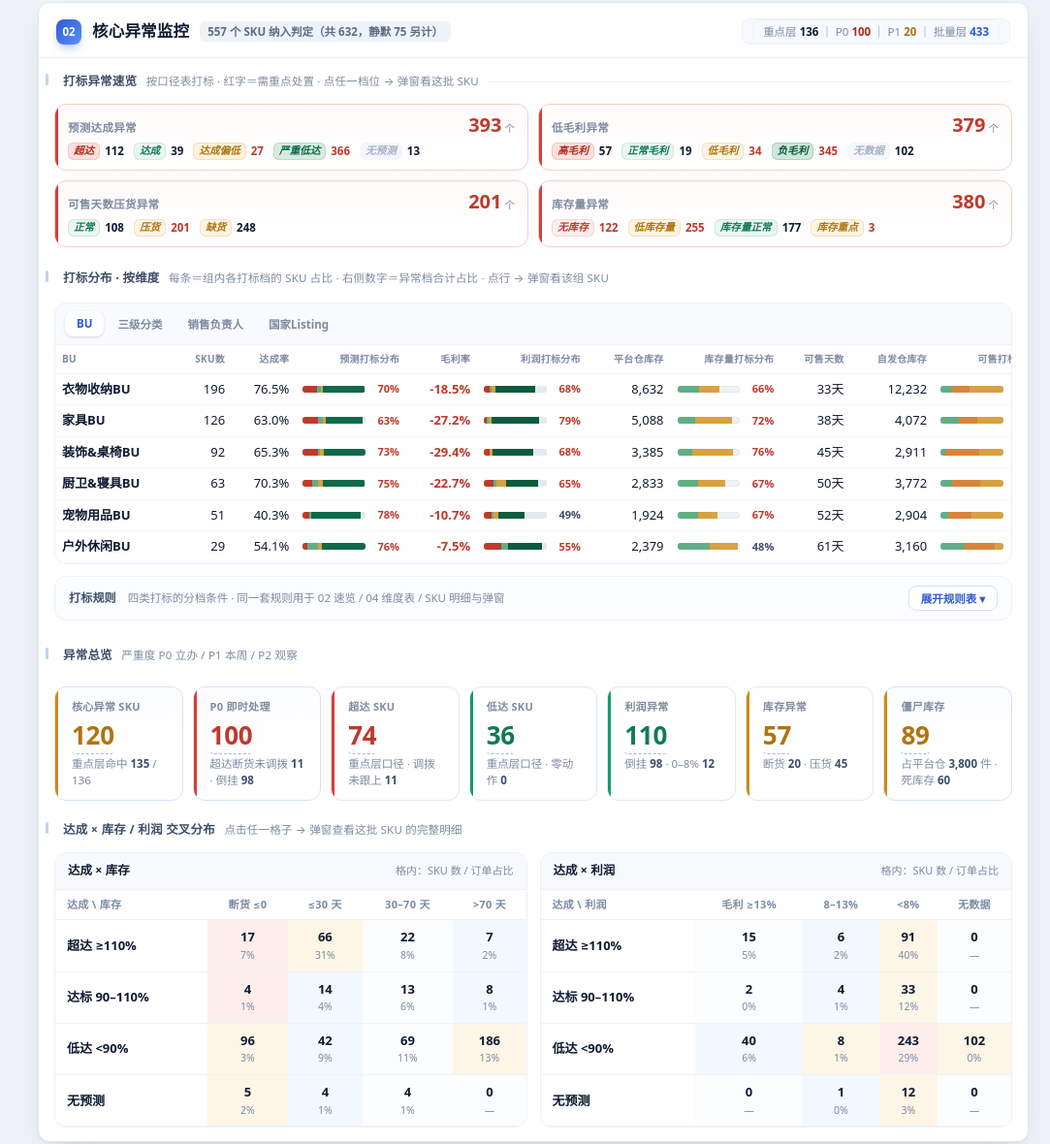
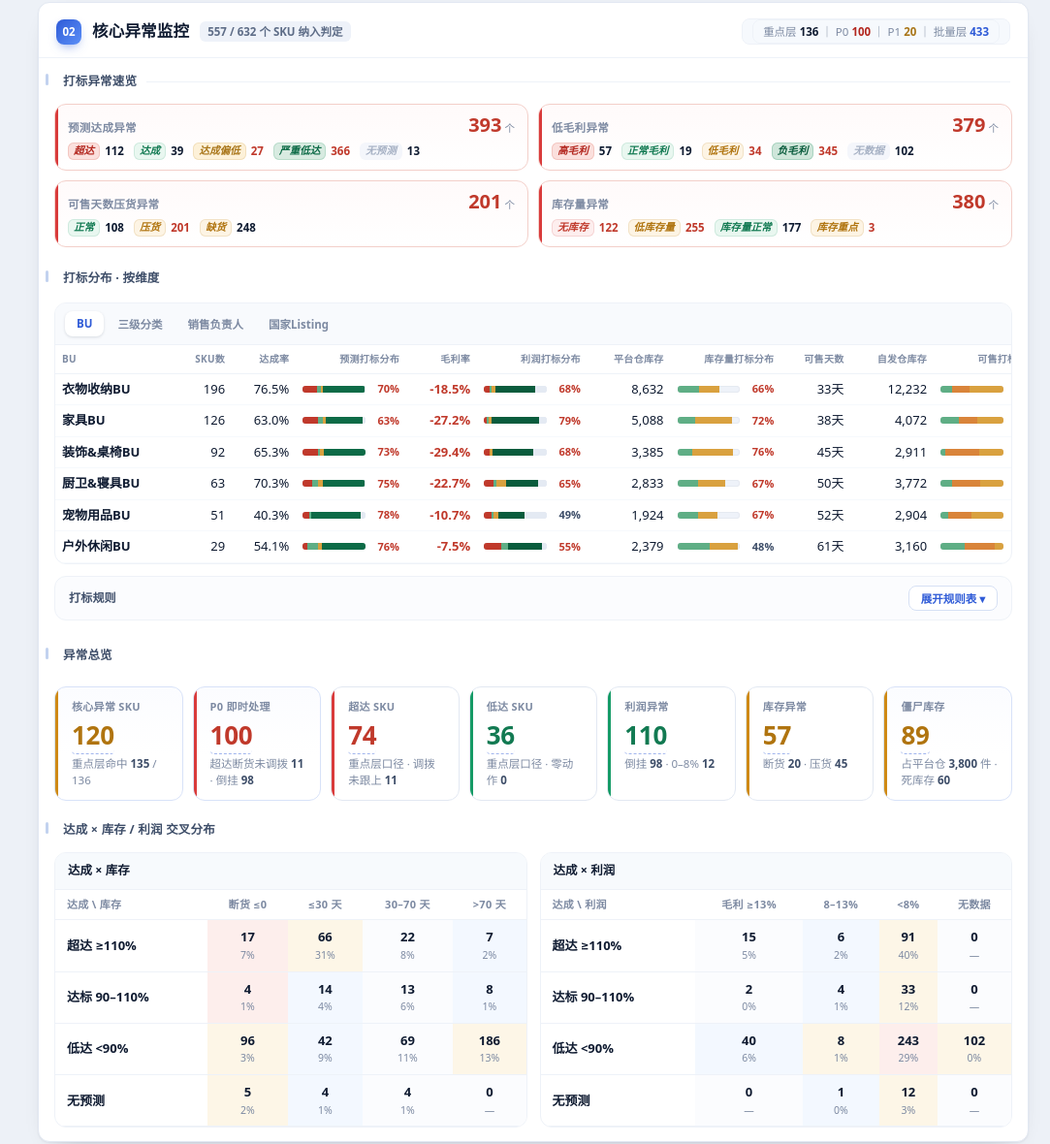
Before and after one commit to zhaom2203-alt/lazam-price-promo-dashboard, a plain HTML site: page index.html in a window 1280 px wide. Shown: the part 1429-2609 px from the top of the page at 97% size, without its empty margins (197-1280 px from the left). Drawn offline with Linux system fonts and the light colour scheme.

Commit message:
deploy: 巴西运营监控看板（多版本）

```diff
--- a/index.html
+++ b/index.html
@@ -493,7 +493,6 @@ table.dt tfoot td.l{text-align:left}
 .mtx{border:1px solid var(--line2);border-radius:12px;overflow:hidden;background:#fff}
 .mtx .mh{padding:9px 13px;font-size:12.5px;font-weight:700;background:#f7fafd;border-bottom:1px solid var(--line2);
   display:flex;align-items:baseline;gap:8px}
-.mtx .mh em{font-style:normal;font-size:11px;color:var(--muted);font-weight:400;margin-left:auto}
 table.ht{width:100%;border-collapse:collapse;font-size:12.5px;font-variant-numeric:tabular-nums}
 table.ht th{font-size:11px;color:var(--muted);padding:7px 8px;text-align:center;font-weight:600;border-bottom:1px solid var(--line2)}
 table.ht th.l{text-align:left;padding-left:12px}
@@ -948,7 +947,6 @@ table.skmt th.srt .sk-ar{opacity:.9}
 .tagrule{margin:6px 16px 12px;border:1px solid var(--line2);border-radius:12px;background:#fbfcfe;overflow:hidden}
 .trbar{display:flex;align-items:center;gap:12px;padding:9px 14px;flex-wrap:wrap}
 .tagrule .trt{font-size:12px;font-weight:700;color:var(--ink2);letter-spacing:.2px}
-.tagrule .trs{font-size:11.5px;color:var(--muted)}
 .tagrule .trbtn{margin-left:auto;border:1px solid #d6e0f4;background:#fff;border-radius:8px;
   padding:4px 12px;font-family:inherit;font-size:11.5px;color:#2f5bd7;cursor:pointer;font-weight:600;
   transition:.15s;white-space:nowrap}
@@ -965,8 +963,6 @@ table.tagrt tr.trna td{background:#fafbfd;color:#9aa7bd}
 table.tagrt tr.trna td.cond{color:#aab6c9}
 table.tagrt .tg{min-width:0;padding:1px 8px;font-size:11px}
 table.tagrt .tg em{font-style:normal;font-size:10px;color:#8492a8;margin-left:3px}
-.tagrule .trnote{font-size:11px;color:var(--muted);line-height:1.7;padding:9px 2px 2px}
-.tagrule .trnote code{background:#eef2f9;border-radius:4px;padding:1px 5px;font-size:10.5px;color:#4a5b78}
 
 /* ---------- 打标列下拉筛选 ---------- */
 table.dt tr.filrow select.fin,
@@ -1204,10 +1200,10 @@ td.lwt .lwc[title]{cursor:help}
           <div class="btitle"><span class="bnum">02</span><h2>核心异常监控</h2><span class="cnt" id="anoScope"></span></div>
           <div class="bmeta"><span class="mtag" id="anoMeta"></span></div>
         </div>
-        <div class="subhead"><span>打标异常速览 <b>按口径表打标 · 红字＝需重点处置 · 点任一档位 → 弹窗看这批 SKU</b></span></div>
+        <div class="subhead"><span>打标异常速览</span></div>
         <div class="tagsum" id="anoTags"></div>
 
-        <div class="subhead noline"><span>打标分布 · 按维度 <b>每条＝组内各打标档的 SKU 占比 · 右侧数字＝异常档合计占比 · 点行 → 弹窗看该组 SKU</b></span></div>
+        <div class="subhead noline"><span>打标分布 · 按维度</span></div>
         <div class="tdist" id="anoDist">
           <div class="tdtabs" id="anoDistTabs">
             <button data-d="bu" class="on">BU</button>
@@ -1221,7 +1217,6 @@ td.lwt .lwc[title]{cursor:help}
         <div class="tagrule" id="anoRule">
           <div class="trbar">
             <span class="trt">打标规则</span>
-            <span class="trs">四类打标的分档条件 · 同一套规则用于 02 速览 / 04 维度表 / SKU 明细与弹窗</span>
             <button class="trbtn" id="anoRuleBtn">展开规则表 ▾</button>
           </div>
           <div class="trbody">
@@ -1265,14 +1260,13 @@ td.lwt .lwc[title]{cursor:help}
                 </tr>
               </tbody>
             </table>
-            <div class="trnote">阈值定义在 <code>tagR / tagP / tagD / tagS</code> 四个函数里，改一处四处同步（02 速览 · 02 分布 · 04 维度表 · SKU 明细与弹窗）。「达成率」按 4周累计最新版计算；「库存量」按平台仓可销售展示库存。</div>
           </div>
         </div>
 
-        <div class="subhead noline"><span>异常总览 <b>严重度 P0 立办 / P1 本周 / P2 观察</b></span></div>
+        <div class="subhead noline"><span>异常总览</span></div>
         <div class="kpis" id="anoKpis"></div>
 
-        <div class="subhead noline"><span>达成 × 库存 / 利润 交叉分布 <b>点击任一格子 → 弹窗查看这批 SKU 的完整明细</b></span></div>
+        <div class="subhead noline"><span>达成 × 库存 / 利润 交叉分布</span></div>
         <div class="mtx-wrap" id="anoMtx"></div>
 
       </section>
@@ -3082,7 +3076,7 @@ function renderAno(){
   const zombieDead=zombieRows.filter(r=>r.q4<=0).length;
   const bAll=big.filter(r=>FL(r).over||FL(r).low||FL(r).oos||FL(r).pile||FL(r).prU13||(r.q4>0&&!(r.f4>0))).length;
 
-  $('#anoScope').textContent = nf(mat.length)+' 个 SKU 纳入判定（共 '+nf(rows.length)+'，静默 '+nf(rows.length-mat.length)+' 另计）';
+  $('#anoScope').textContent = nf(mat.length)+' / '+nf(rows.length)+' 个 SKU 纳入判定';
   $('#anoMeta').innerHTML = '<span class="mtag">重点层 <b>'+nf(big.length)+'</b> ｜ P0 <b style="color:#b3271f">'+nf(c0)+
     '</b> ｜ P1 <b style="color:#a9761a">'+nf(c1)+'</b> ｜ 批量层 <b style="color:#2f5bd7">'+nf(c2)+'</b></span>';
 
@@ -3244,7 +3238,7 @@ function renderAno(){
       });
       h+='</tbody></table>';
       if(gs.length>show.length){
-        h+='<div class="dfoot">共 '+gs.length+' 组，按 SKU 数显示前 '+show.length+' 组</div>';
+        h+='<div class="dfoot">前 '+show.length+' / 共 '+gs.length+' 组</div>';
       }
       host.innerHTML=h;
       host.querySelectorAll('tbody tr').forEach(function(tr){
@@ -3288,7 +3282,7 @@ function renderAno(){
   const invT=['断货 ≤0','≤30 天','30–70 天','>70 天'];
   const prT=['毛利 ≥13%','8–13%','<8%','无数据'];
   const mtx=function(title,sub,rowsN,colsN,cm,qm,sev,dim){
-    let h='<div class="mtx"><div class="mh">'+title+'<em>'+sub+'</em></div><table class="ht"><thead><tr><th class="l">达成 \\ '+dim+'</th>';
+    let h='<div class="mtx"><div class="mh">'+title+'</div><table class="ht"><thead><tr><th class="l">达成 \\ '+dim+'</th>';
     colsN.forEach(function(c){ h+='<th>'+c+'</th>'; });
     h+='</tr></thead><tbody>';
     rowsN.forEach(function(rn,i){
@@ -3304,8 +3298,8 @@ function renderAno(){
     return h+'</tbody></table></div>';
   };
   $('#anoMtx').innerHTML=
-    mtx('达成 × 库存','格内：SKU 数 / 订单占比',bandN,invN,c1m,q1m,sev1,'库存')+
-    mtx('达成 × 利润','格内：SKU 数 / 订单占比',bandN,prN,c2m,q2m,sev2,'利润');
+    mtx('达成 × 库存','',bandN,invN,c1m,q1m,sev1,'库存')+
+    mtx('达成 × 利润','',bandN,prN,c2m,q2m,sev2,'利润');
   /* 格子点击 = 定位到这 N 个 SKU（不再只筛选 02 内部清单） */
   $('#anoMtx').querySelectorAll('td[data-a]').forEach(function(td){
     td.onclick=function(){
@@ -4233,6 +4227,7 @@ function renderFoot(){
   <div><b>周均缺口</b>＝（Σ订单 − Σ最新版预测）÷ 4，负值为缺口；<b>加权预测</b>取自「预测达成」表 F 列 ${DB.weekLabels[0]}–${DB.weekLabels[3]} 加总。</div>
   <div><b>打标阈值</b>（四类，完整对照表见「02 核心异常监控 · 打标规则」）：<b>预测达成</b> ≥110% 超达 / 90–110% 达成 / 80–90% 达成偏低 / &lt;80% 严重低达 / 无预测；<b>利润率</b> ≤0 负毛利 / 0–8% 低毛利 / 8–13% 正常毛利 / &gt;13% 高毛利；<b>可售天数</b> &lt;0 断货 / ≤30 缺货 / 30–70 正常 / ≥70 压货 / 7DMS=0 且库存&gt;0 无动销；<b>库存量</b> ≤0 无库存 / ≤50 低库存量 / 50–100 正常 / &gt;300 库存重点（100–300 源规则未覆盖，暂归正常）。</div>
   <div><b>01 概况的口径细节（整版 ${nf(ROWS.length)} 个 SKU）</b>：<b>4周达成</b>的分母只含预测、分子却是全部订单——其中 <b>${nf(FM.noFcQ)}</b> 件订单所属 SKU 无任何预测（占 Σ订单 ${pct(FM.q?FM.noFcQ/FM.q:null)}），若只按「有预测子集」算则为 <b>${pct(FM.f>0?(FM.q-FM.noFcQ)/FM.f:null)}</b>。<b>可售天数</b>＝平台仓库存 <b>${nf(FM.invP)}</b> 件 ÷ 平台仓 7DMS <b>${nf(FM.d7,0)}</b>，<b>不含自发仓 ${nf(FM.invS)} 件</b>（总库存 ${nf(FM.inv)} 件）；其中含 <b>${nf(deadFull)}</b> 个零动销 SKU 的 <b>${nf(FM.deadInv)}</b> 件（占平台仓 ${pct(FM.invP?FM.deadInv/FM.invP:null)}），按动销口径（剔除零动销）为 <b>${FM.aliveDays==null?'—':nf(FM.aliveDays,1)}</b> 天。<b>利润率</b>＝业务毛利 ÷ 收入总额(审计)，与财务「毛利监控」表存在口径差异，详见校验报告。</div>
+  <div><b>02 的判定范围与严重度</b>：<b>有效池</b>＝4周订单 ≥10 件或最新版预测 ≥10 件的 SKU（其余为静默 SKU，只计数不判定）；<b>重点层</b>＝有效池中订单 ≥28 件或预测 ≥28 件的 SKU，02 的「超达 / 低达 / 利润异常 / 库存异常」四张卡都按重点层口径统计。<b>严重度</b>：P0 立办（超达断货未调拨、毛利倒挂）／P1 本周（超达低毛利、低达压货、无预测等）／P2 批量（套用统一动作），自上而下命中即停。</div>
   <div><b>03 场景 × 维度交叉</b>：矩阵行是维度值（BU / 销售负责人 / 三级分类 / 国家Listing / SKU），列是六个场景，格内 <b>SKU 数 · 4周订单</b>，底色深浅按该格 SKU 数在本场景内归一（同色系＝同一场景）。下方「全字段表」一行 = 一个「维度值 × 场景」组合，列与上方场景表同一套（24 列，可分组），合计行与上方场景表逐位对齐。<b>点格子</b>＝只看该组合，<b>点维度值</b>＝只看该维度值的全部场景，<b>点场景表头</b>＝只看该场景，标签上的 ✕ 取消；<b>点表格行</b>弹窗看这批 SKU 的全字段明细。导出跟随当前筛选与列分组；维度值超过 14 项时矩阵默认只列前 14（按订单降序），点「展开其余」看全部。</div>
   <div><b>色阶</b>：达成率 ≥110% 深红、100–110% 浅红、90–100% 橙、80–90% 浅绿、&lt;80% 深绿（沿用集团涨红跌绿口径，红＝超达、绿＝缺口）；利润率同向（高＝红、低＝绿）；可售天数走红绿灯（&lt;30 天红＝紧张、30–70 天绿＝健康、&gt;70 天橙＝压货）。</div>
   <div><b>最新周单元格的小字</b>：▲红＝向好、▼绿＝转差、灰＝持平；百分点差值＝本周比率 − 上周比率，不是相对变化率。<b>明细与导出</b>：<b>导出的列、列名、取值与页面表格完全一致</b>——04 维度层「本层汇总」＝该层表格（# / 维度值 / SKU数 … 场景构成，22 列，含合计行，顺序与筛选跟随当前视图）；「本层 SKU 明细」、SKU 末层默认导出、02/01 弹窗导出＝表格 24 列；03 场景表导出＝表格 23 列（含维度拆分列）。数值精度也与页面一致（百分 1 位小数、件数取整、可售天数取整）。仅「全部字段」选项额外导出源表 38 个字段（列多于表格，便于二次加工）。<b>导出范围＝当前筛选与下钻后的结果</b>（筛到几个 BU / 几个 SKU 就导几个）；需要整版数据时用页头右上角<b>「全量导出 CSV」</b>——当前数据版本全部 SKU，绕过全局筛选、下钻范围与列筛选。CSV 均为 UTF-8 BOM，Excel 直接打开。</div>
```
